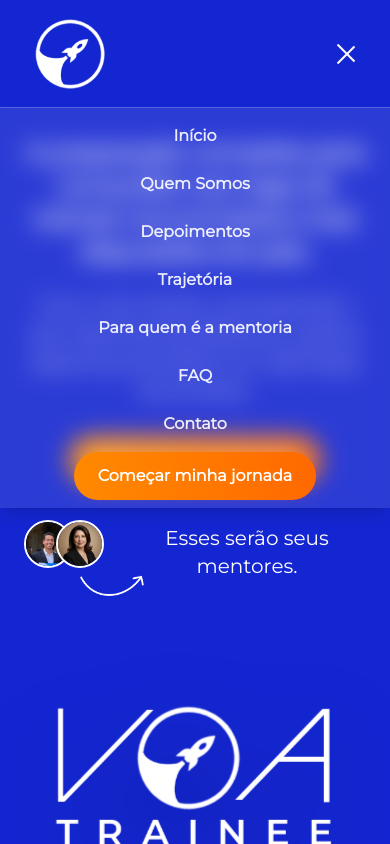
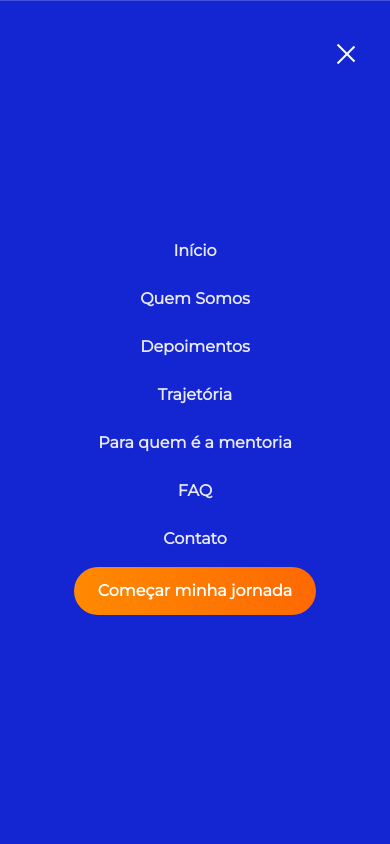
Before and after one commit to KaiqueNo7/voa-trainee, a Next.js app: page / in a window 390 px wide. Both pictures are taken after a click on the button 346 px from the left and 53 px from the top of the page. Shown: the top 844 px of the page. Built offline with nearby package versions, Linux system fonts and the light colour scheme.

Commit message:
fix: adjust z-index and layout for header menu and button components

```diff
--- a/src/components/cta.tsx
+++ b/src/components/cta.tsx
@@ -64,7 +64,7 @@
     <>
       <button
         onClick={() => setIsOpen(true)}
-        className="rounded-full cursor-pointer bg-linear-to-r from-orange-400 to-orange-500 px-6 py-3 font-semibold text-white transition-all hover:brightness-110 active:scale-95"
+        className="rounded-full cursor-pointer bg-linear-to-r from-orange-400 to-orange-500 px-6 py-3 font-semibold text-white transition-all hover:brightness-110 active:scale-95 z-30"
       >
         {text}
       </button>
--- a/src/components/header.tsx
+++ b/src/components/header.tsx
@@ -69,7 +69,7 @@
       </div>
 
       {isMenuOpen && (
-        <div className="absolute top-full left-0 w-full h-fit bg-white/10 backdrop-blur-md border-t border-white/20 shadow-lg md:hidden z-50">
+        <div className="absolute top-0 left-0 w-full flex flex-col justify-center h-screen bg-[#1426D1] backdrop-blur-md border-t border-white/20 shadow-lg md:hidden z-40">
           <nav className="flex flex-col items-center gap-2 py-2">
             {menuItems.map((item) => (
               <a
```
